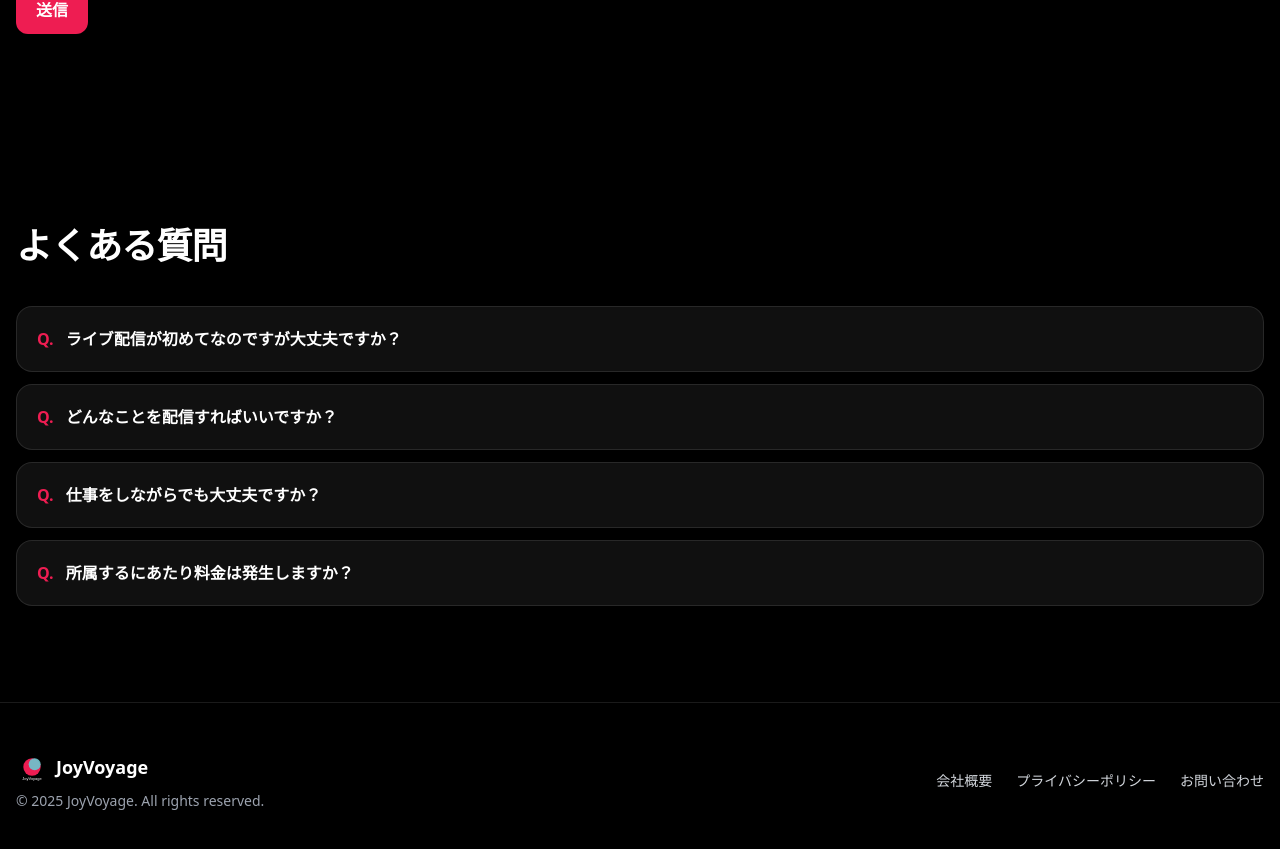
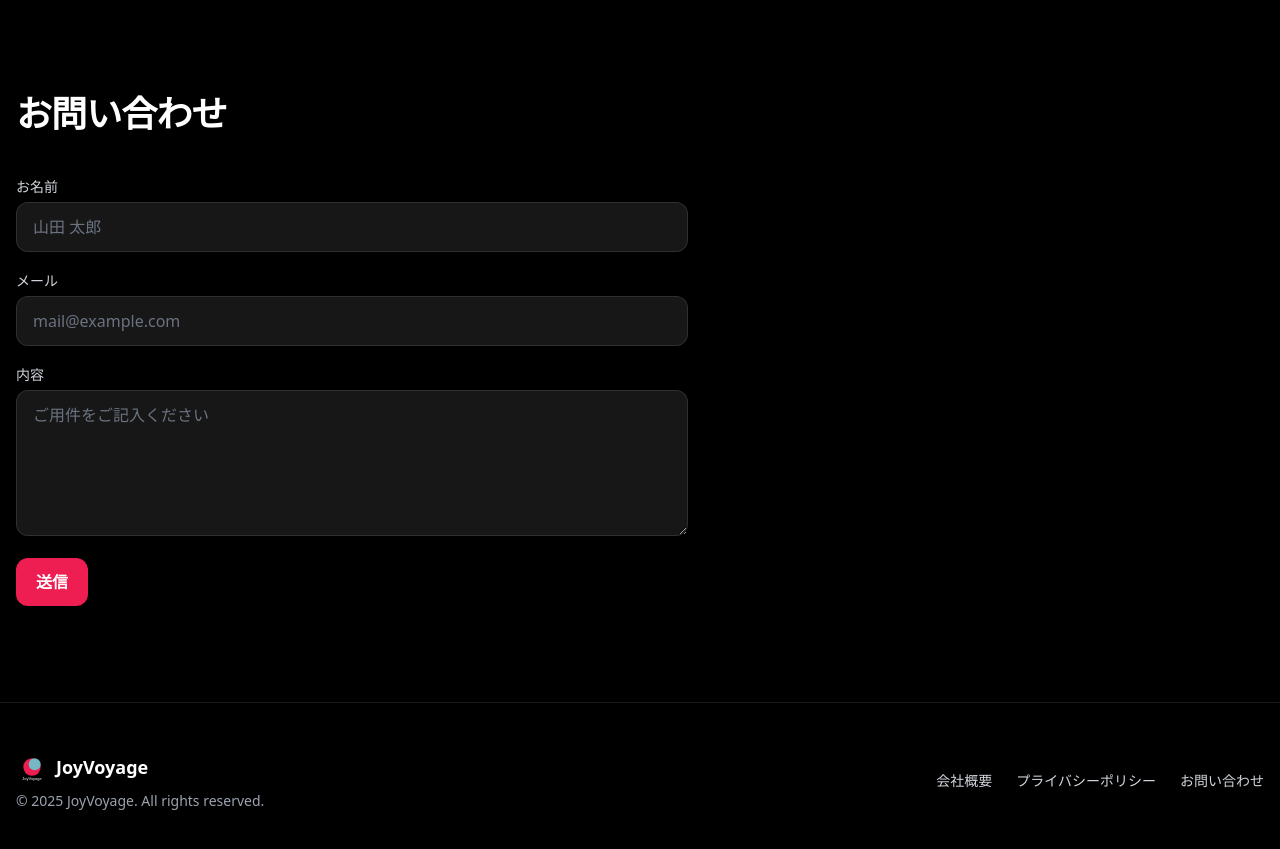
Before and after one commit to yuta3rwqe/react, a React (Vite) app: page / in a window 1280 px wide. Shown: the part 6291-7140 px from the top of the page. Built offline with nearby package versions, Linux system fonts and the light colour scheme.

Commit message:
Update App.jsx

```diff
--- a/src/App.jsx
+++ b/src/App.jsx
@@ -238,8 +238,8 @@ export default function NextwaveLikeSite() {
       <ApplyCTA />
       <Flow />
       {/* ▼ お問い合わせフォーム（#contact） */}
+      <FAQSection />
       <ContactSection />
-      <FAQSection />
       <Footer />
     </div>
   );
```
